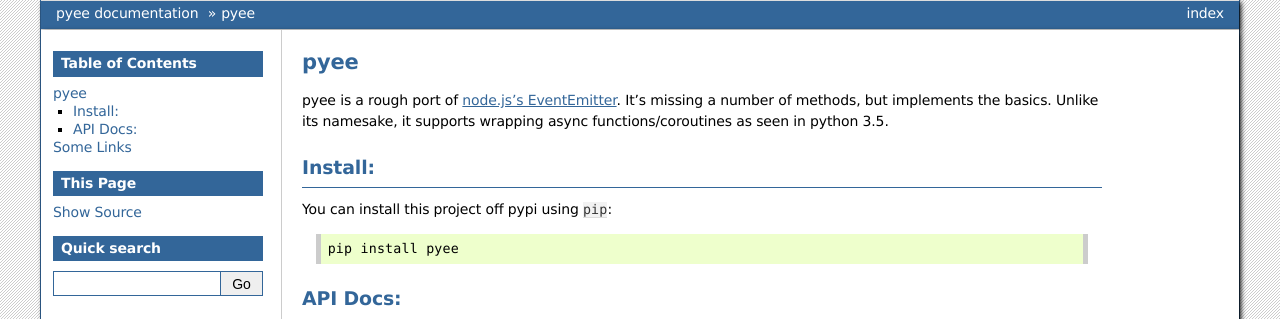
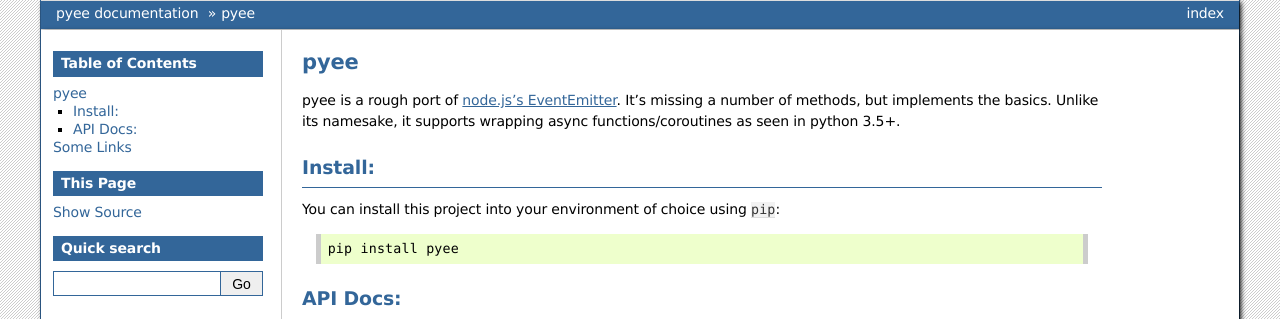
Before and after one commit to jfhbrook/pyee, a Sphinx documentation site: the page built from docs/index.rst, in a window 1280 px wide, cut to the strip 0-319 px from the top of the page. Built offline with Sphinx 7.4.7, drawn with Linux system fonts in a browser that asks for light colours; the version number could not be read and is left out.

Commit message:
A few docs things that were bugging me

```diff
--- a/docs/index.rst
+++ b/docs/index.rst
@@ -5,12 +5,12 @@
 `node.js's EventEmitter <https://nodejs.org/api/events.html>`_.
 It's missing a number of methods, but implements the basics. Unlike its
 namesake, it supports wrapping async functions/coroutines as seen in python
-3.5.
+3.5+.
 
 Install:
 --------
 
-You can install this project off pypi using ``pip``::
+You can install this project into your environment of choice using ``pip``::
 
     pip install pyee
 
```
